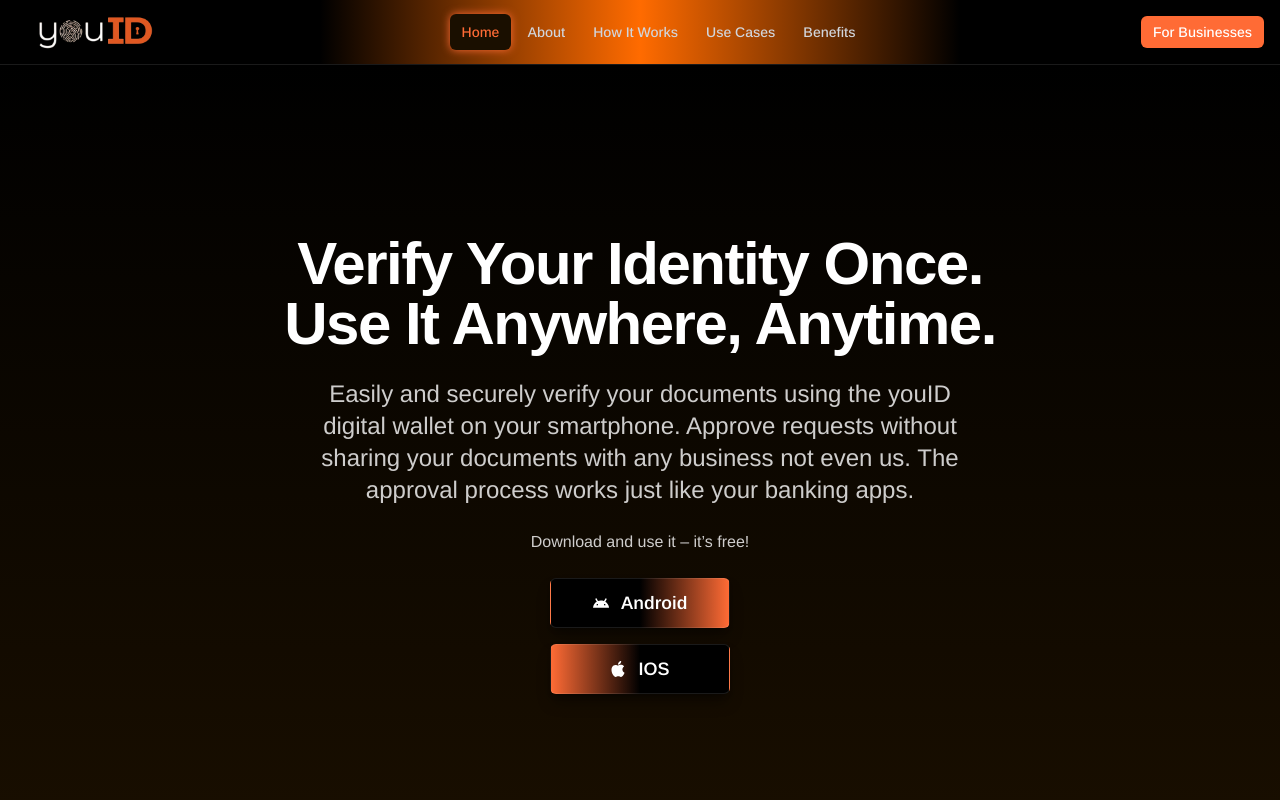
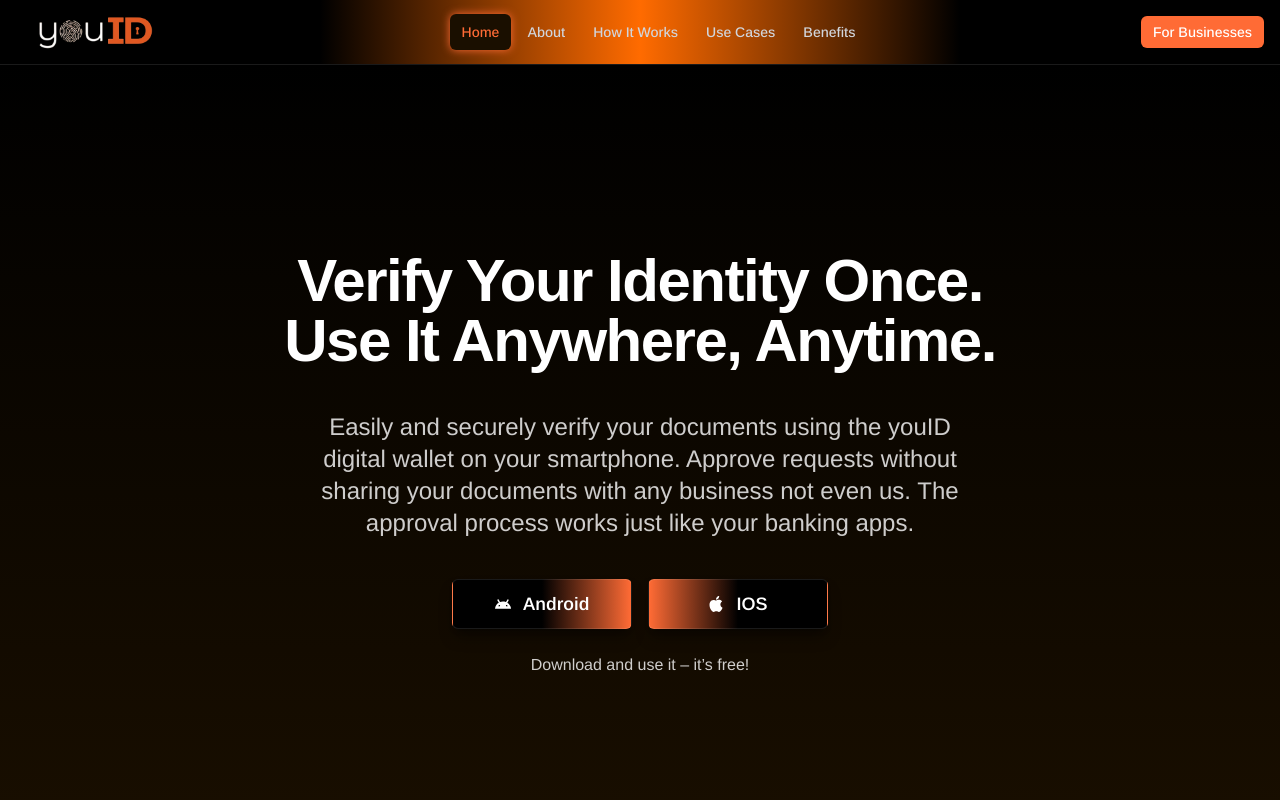
Before and after one commit to Krishkumarchhabra25/youidproduct, a React (Vite) app: page /user in a window 1280 px wide. Shown: the top 800 px of the page. Built offline with nearby package versions, Linux system fonts and the light colour scheme; a web font is replaced by a local one.

Commit message:
updated final

```diff
--- a/src/pages/UserLanding.tsx
+++ b/src/pages/UserLanding.tsx
@@ -295,7 +295,7 @@
 
 
           <div className="container mx-auto px-4 relative z-10">
-            <div className="max-w-4xl mx-auto text-center space-y-6">
+            <div className="max-w-4xl mx-auto text-center space-y-10">
               {/* <Badge
                 variant="secondary"
                 className="mb-4 font-body tracking-wide"
@@ -312,12 +312,10 @@
               <p className="hero-desc text-base md:text-2xl text-white/80 max-w-2xl mx-auto leading-relaxed font-body">
                Easily and securely verify your documents using the youID digital wallet on your smartphone. Approve requests without sharing your documents with any business  not even us. The approval process works just like your banking apps.
               </p>
-<div className="mt-6 flex flex-col items-center justify-center gap-4 md:gap-6">
-  <p className="hero-note text-white/80 text-sm md:text-base font-body whitespace-nowrap">
-    Download and use it – it’s free!
-  </p>
+<div className="mt-10 md:mt-14 flex flex-col items-center justify-center gap-4 md:gap-6">
 
-  <div className="flex flex-col items-center gap-4">
+  {/* BUTTONS */}
+  <div className="flex flex-col sm:flex-row items-center gap-4">
     <Button
       size="lg"
       variant="secondary"
@@ -354,7 +352,13 @@
       IOS
     </Button>
   </div>
+
+  {/* TEXT AFTER BUTTONS */}
+  <p className="hero-note text-white/80 text-sm md:text-base font-body whitespace-nowrap">
+    Download and use it – it’s free!
+  </p>
 </div>
+
 
 
 
--- a/src/pages/Users/UserBenefits.tsx
+++ b/src/pages/Users/UserBenefits.tsx
@@ -180,7 +180,7 @@
         <div className="max-w-xl space-y-6 md:space-y-8 font-mono">
           <div className="space-y-3">
             <h2 className="font-heading text-xl sm:text-2xl md:text-3xl font-semibold leading-snug">
-              A youID provides Businesses and Users a Win-Win outcome .
+             YouID provides Businesses and Users a Win-Win outcome .
             </h2>
 
             <p className="text-sm sm:text-base md:text-lg text-gray-300 leading-relaxed font-body">
--- a/src/pages/Users/UserUseCases.tsx
+++ b/src/pages/Users/UserUseCases.tsx
@@ -258,7 +258,7 @@
   points: [
     "Instant document-free verification.",
     "Reduce the risk of fake profiles & scams on Dating Sites providing youID.",
-    "No passport/ID uploads.",
+
     "Higher trust and safety in Dating Sites providing youID.",
   ],
   image: bankingImg,
--- a/src/pages/business/BusinessBenefits.tsx
+++ b/src/pages/business/BusinessBenefits.tsx
@@ -180,7 +180,7 @@
         <div className="max-w-xl space-y-6 md:space-y-8 font-body">
           <div className="space-y-3">
             <h2 className="font-heading text-xl sm:text-2xl md:text-3xl font-semibold leading-snug">
-             A youID provides Businesses and Users a Win-Win outcome
+             YouID provides Businesses and Users a Win-Win outcome .
             </h2>
 
             <p className="text-sm sm:text-base md:text-lg text-gray-300 leading-relaxed">
--- a/src/pages/business/BusinessUseCases.tsx
+++ b/src/pages/business/BusinessUseCases.tsx
@@ -217,12 +217,12 @@
       image: adultImg,
     },
     {
-      badge: "youID eliminates Users rust concernson DATING PLATFORMS ",
+      badge: "youID eliminates Users trust concerns on DATING PLATFORMS ",
       title: "Proof of Identity Without Uploads",
       points: [
         "Instant identity verification for sign-ups.",
-        "No document uploads are required, verify data against UsersyouID digital Wallet.",
-        "Reduce fake profiles and catfishing on your platform.",
+        "No document uploads are required, verify data against Users youID digital Wallet.",
+        "Reduce fake profiles and cat fishing on your platform.",
         "Boost trust and user safety on the platform.",
       ],
       image: datingImg,
```
